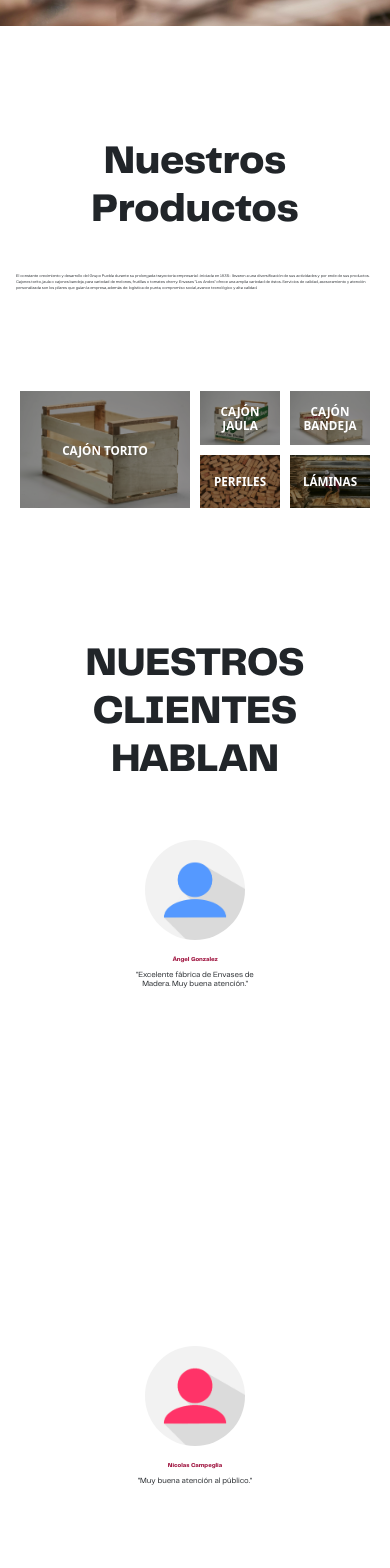
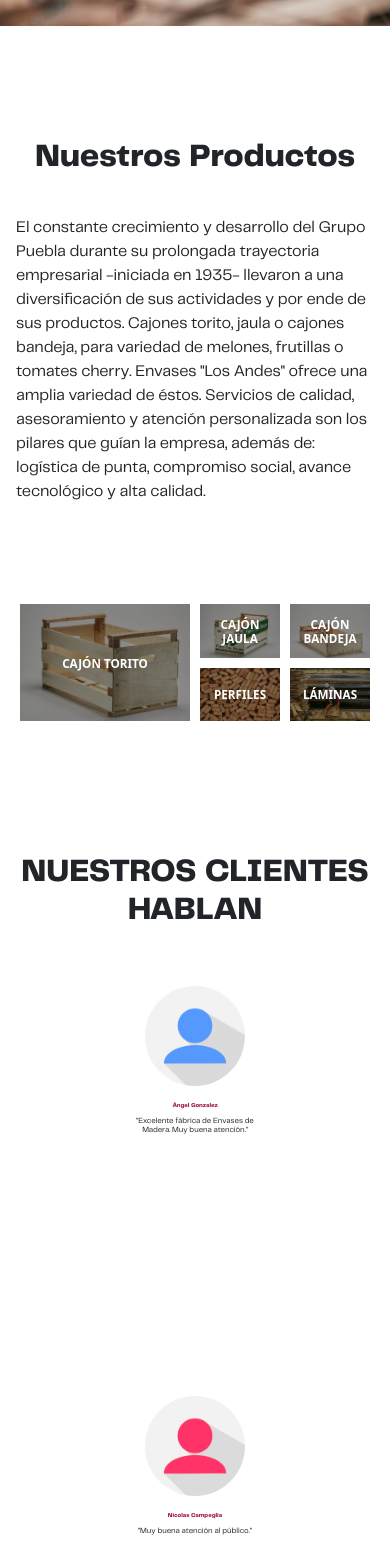
Before and after one commit to steve-ux/los-andes-envases, a React (Create React App) app: page / in a window 390 px wide. Shown: the part 980-2548 px from the top of the page. Built offline with nearby package versions, Linux system fonts and the light colour scheme.

Commit message:
se modificó css

```diff
--- a/src/index.css
+++ b/src/index.css
@@ -220,13 +220,15 @@ a {
     font-family: var(--terciary-font);
     padding: 1rem;
     margin-bottom: 4rem;
-    font-size: 1vw !important;
   }
   .clientes .clientesContainer {
     display: flex;
     flex-direction: column;
     justify-content: center;
     align-items: center;
+  }
+  .clienteItem {
+    margin-bottom: -6rem !important;
   }
   .clienteOpinion {
     font-family: var(--terciary-font);
@@ -314,13 +316,13 @@ a {
   padding: 1rem;
   margin-top: 6rem;
   text-align: center;
-  font-size: 2.5rem;
+  font-size: 2rem;
 }
 .textNuestrosProductos {
   font-family: var(--terciary-font);
   padding: 1rem;
   margin-bottom: 4rem;
-  font-size: 1.5vw;
+  font-size: 1rem;
 }
 .productos .galleryContainer {
   display: grid;
@@ -437,6 +439,7 @@ a {
   display: flex;
   align-items: center;
   margin-bottom: 4rem;
+  margin-top: 2rem;
 }
 .btnConocenosContainer {
   font-family: var(--primary-font);
@@ -624,7 +627,7 @@ textarea {
   padding: 1rem;
   margin-bottom: 5rem;
   margin-top: 2rem;
-  font-size: 3rem;
+  font-size: 2.5rem;
   margin-left: 2rem;
 }
 .consultaTitle2 {
```
